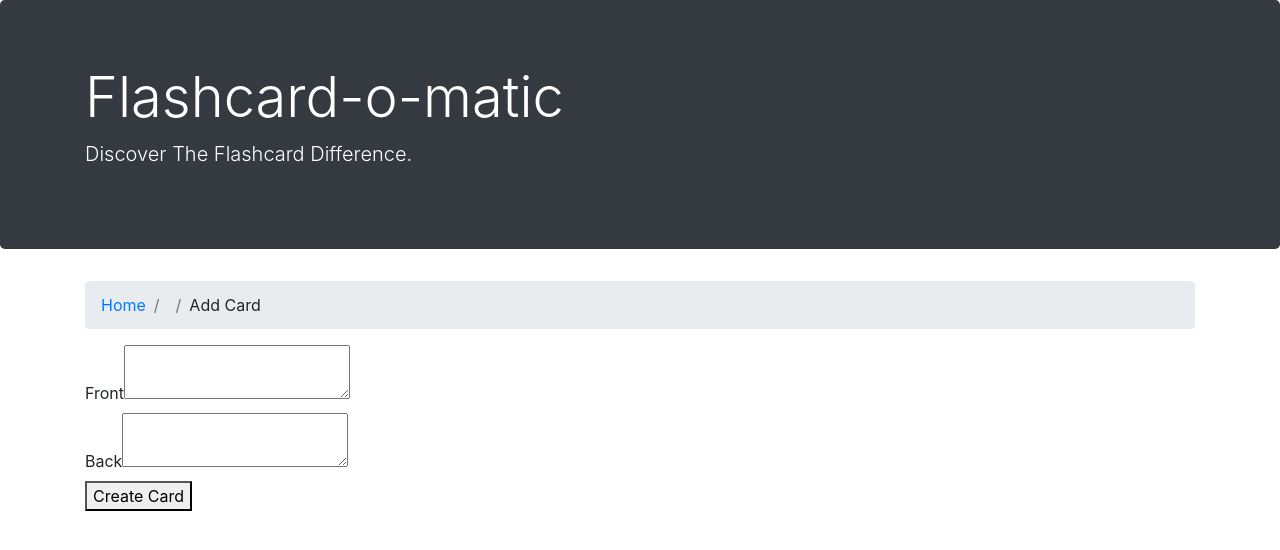
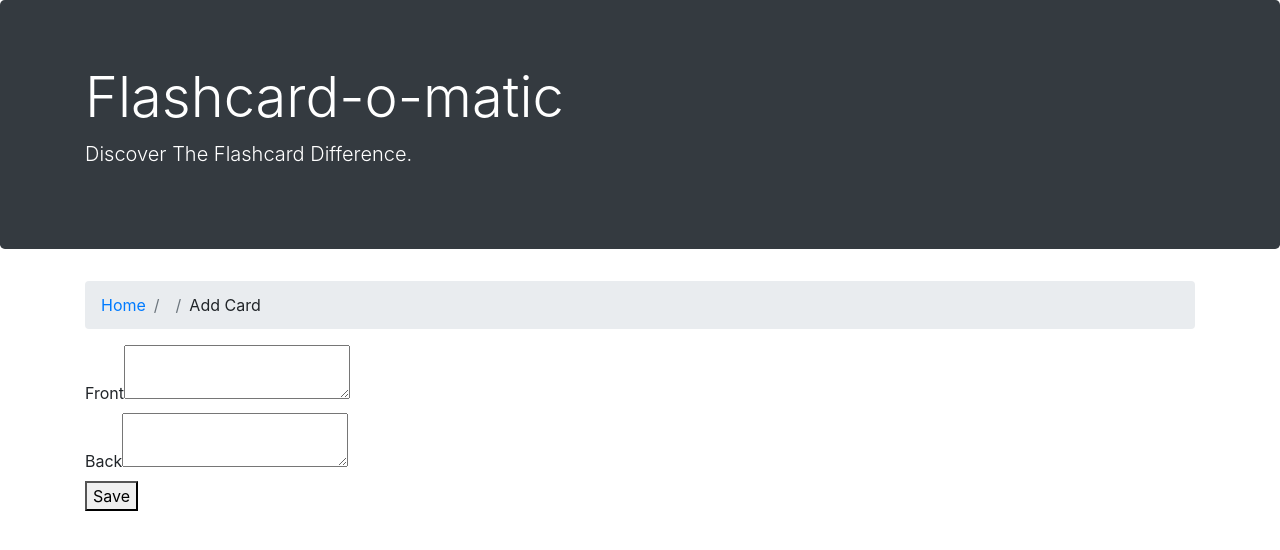
Before and after one commit to VeryLateCleric/FlashcardsProj, a React (Create React App) app: page /decks/1/cards/new in a window 1280 px wide. Shown: the top 550 px of the page. Built offline with nearby package versions, Linux system fonts and the light colour scheme; no server answers; a web font is replaced by a local one.

Commit message:
Combined EditCard and NewCard with one common component called CardForm.

```diff
--- /dev/null
+++ b/src/Decks/Deck/Cards/CardForm.js
@@ -0,0 +1,29 @@
+import React from "react";
+
+function CardForm({ front, back, handleFrontChange, handleBackChange, handleSubmit, buttonText }) {
+  return (
+    <form onSubmit={handleSubmit}>
+      <div>
+        <label htmlFor="front">Front</label>
+        <textarea
+          id="front"
+          value={front}
+          onChange={handleFrontChange}
+          required
+        />
+      </div>
+      <div>
+        <label htmlFor="back">Back</label>
+        <textarea
+          id="back"
+          value={back}
+          onChange={handleBackChange}
+          required
+        />
+      </div>
+      <button type="submit">Save</button>
+    </form>
+  );
+}
+
+export default CardForm;
--- a/src/Decks/Deck/Cards/EditCard.js
+++ b/src/Decks/Deck/Cards/EditCard.js
@@ -2,26 +2,22 @@ import React, { useEffect, useState } from "react";
 import { useParams, useNavigate } from "react-router-dom";
 import Breadcrumb from "../../../Components/Breadcrumb";
 import LoadingMessage from "../../../Components/LoadingMessage";
-import { eventWrapper } from "@testing-library/user-event/dist/utils";
+import CardForm from "./CardForm";
 import { listDecks, readCard, updateCard } from "../../../utils/api";
 
 function EditCard({ deck, setDecks }) {
   const { cardId } = useParams();
   const navigate = useNavigate();
-  // const card = deck?.cards?.find((card) => card.id === Number(cardId));
 
   // Set the initial state with details of existing cards
-  // const [front, setFront] = useState(card?.front || "");
-  // const [back, setBack] = useState(card?.back || "");
-  const [card, setCard] = useState({});
-  console.log("card", card);
+  const [card, setCard] = useState(null);
+  // console.log("card", card);
   useEffect(() => {
     // fetch card
     readCard(cardId).then(setCard);
   }, [cardId]);
 
   const handleFrontChange = (event) => {
-    // setFront(event.target.value);
     setCard({ ...card, front: event.target.value });
   };
 
@@ -57,27 +53,14 @@ function EditCard({ deck, setDecks }) {
     <>
       <Breadcrumb navTitles={[deck.name, `Edit Card ${card.id}`]} />
       <h1 className="h1">Edit card</h1>
-      <form onSubmit={handleSubmit}>
-        <div>
-          <label htmlFor="front">Front</label>
-          <textarea
-            id="front"
-            value={card.front}
-            onChange={handleFrontChange}
-            required
-          />
-        </div>
-        <div>
-          <label htmlFor="back">Back</label>
-          <textarea
-            id="back"
-            value={card.back}
-            onChange={handleBackChange}
-            required
-          />
-        </div>
-        <button type="submit">Save</button>
-      </form>
+      <CardForm
+        front={card.front}
+        back={card.back}
+        handleFrontChange={handleFrontChange}
+        handleBackChange={handleBackChange}
+        handleSubmit={handleSubmit}
+        buttonText="Save"
+      />
     </>
   ) : (
     <LoadingMessage />
--- a/src/Decks/Deck/Cards/NewCard.js
+++ b/src/Decks/Deck/Cards/NewCard.js
@@ -2,6 +2,7 @@ import React, { useState } from "react";
 import { useNavigate } from "react-router-dom";
 import Breadcrumb from "../../../Components/Breadcrumb";
 import LoadingMessage from "../../../Components/LoadingMessage";
+import CardForm from "./CardForm";
 import { createCard, listDecks } from "../../../utils/api";
 
 function NewCard({ deck, setDecks }) {
@@ -42,39 +43,17 @@ function NewCard({ deck, setDecks }) {
       });
   }
 
-  // // Create a new card (deckId, card, signal)
-  // async function addCard(deckId, card, signal) {
-  // const newCard = {
-  //   deckId,
-  //   front,
-  //   back
-  // };
-  // await createCard();
-
   return deck ? (
     <>
       <Breadcrumb navTitles={[deck.name, "Add Card"]} />
-      <form onSubmit={handleSubmit}>
-        <div>
-          <label htmlFor="front">Front</label>
-          <textarea
-            id="front"
-            value={front}
-            onChange={handleFrontChange}
-            required
-          />
-        </div>
-        <div>
-          <label htmlFor="back">Back</label>
-          <textarea
-            id="back"
-            value={back}
-            onChange={handleBackChange}
-            required
-          />
-        </div>
-        <button type="submit">Create Card</button>
-      </form>
+      <CardForm
+        front={front}
+        back={back}
+        handleFrontChange={handleFrontChange}
+        handleBackChange={handleBackChange}
+        handleSubmit={handleSubmit}
+        buttonText="Create Card"
+      />
     </>
   ) : (
     <LoadingMessage />
--- a/src/Decks/Deck/Cards/index.js
+++ b/src/Decks/Deck/Cards/index.js
@@ -1,5 +1,6 @@
 import React from "react";
 import { Routes, Route } from "react-router-dom";
+import CardForm from "./CardForm";
 import NewCard from "./NewCard";
 import EditCard from "./EditCard";
 
```
